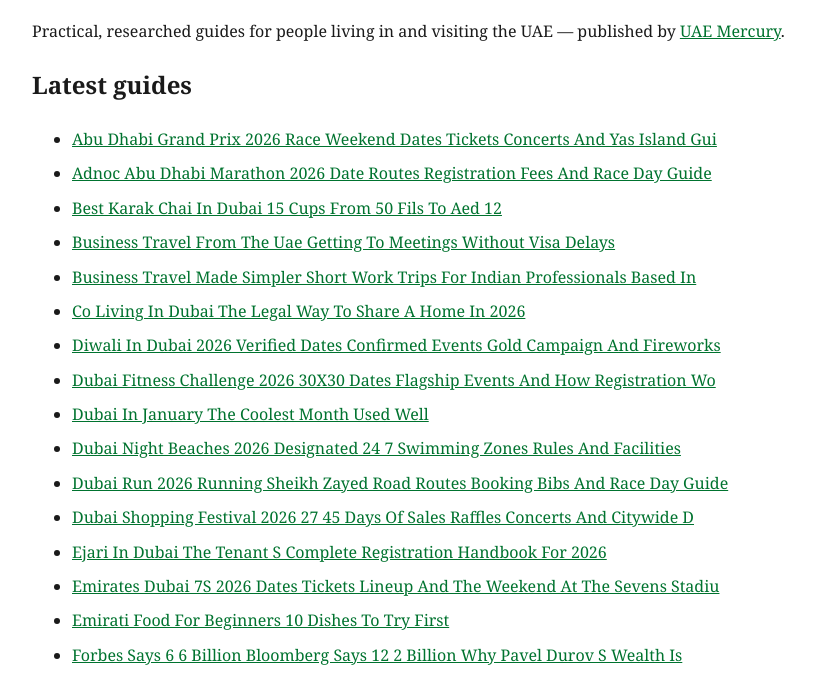
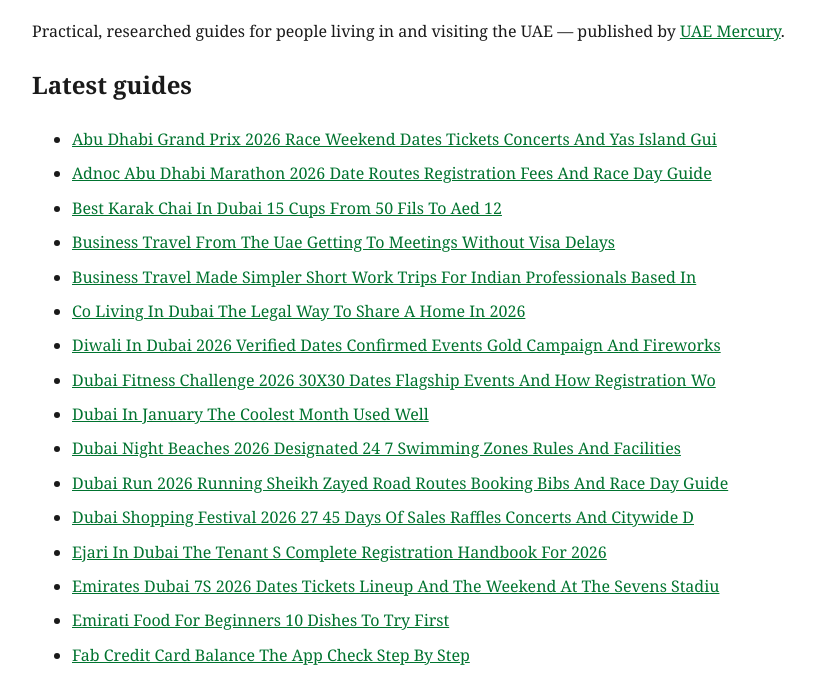
Before and after one commit to uaemercury/uae-guides, a plain HTML site: page index.html in a window 1280 px wide. Shown: the part 103-776 px from the top of the page, without its empty margins (228-1043 px from the left). Drawn offline with Linux system fonts and the light colour scheme.

Commit message:
Update index (add fab-credit-card-balance-the-app-check-step-by-step)

```diff
--- a/index.html
+++ b/index.html
@@ -31,6 +31,7 @@ h1{color:#00732F} a{color:#00732F} li{margin:.45em 0}
 <li><a href="posts/ejari-in-dubai-the-tenant-s-complete-registration-handbook-for-2026.html">Ejari In Dubai The Tenant S Complete Registration Handbook For 2026</a></li>
 <li><a href="posts/emirates-dubai-7s-2026-dates-tickets-lineup-and-the-weekend-at-the-sevens-stadiu.html">Emirates Dubai 7S 2026 Dates Tickets Lineup And The Weekend At The Sevens Stadiu</a></li>
 <li><a href="posts/emirati-food-for-beginners-10-dishes-to-try-first.html">Emirati Food For Beginners 10 Dishes To Try First</a></li>
+<li><a href="posts/fab-credit-card-balance-the-app-check-step-by-step.html">Fab Credit Card Balance The App Check Step By Step</a></li>
 <li><a href="posts/forbes-says-6-6-billion-bloomberg-says-12-2-billion-why-pavel-durov-s-wealth-is-.html">Forbes Says 6 6 Billion Bloomberg Says 12 2 Billion Why Pavel Durov S Wealth Is </a></li>
 <li><a href="posts/from-a-single-clinic-to-a-hospital-empire-the-shamsheer-vayalil-story.html">From A Single Clinic To A Hospital Empire The Shamsheer Vayalil Story</a></li>
 <li><a href="posts/getting-around-dubai-without-a-car-the-guide-we-wish-we-had.html">Getting Around Dubai Without A Car The Guide We Wish We Had</a></li>
```
